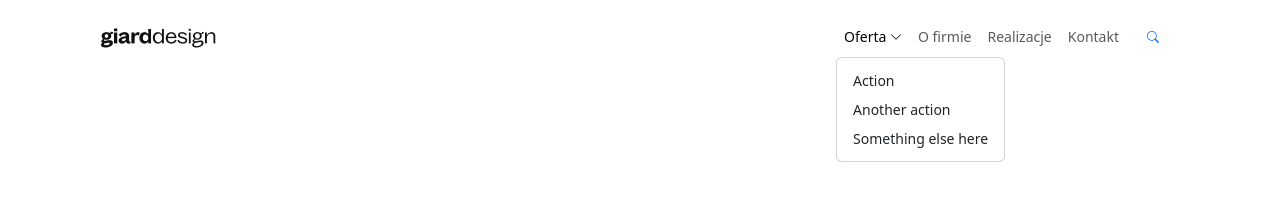
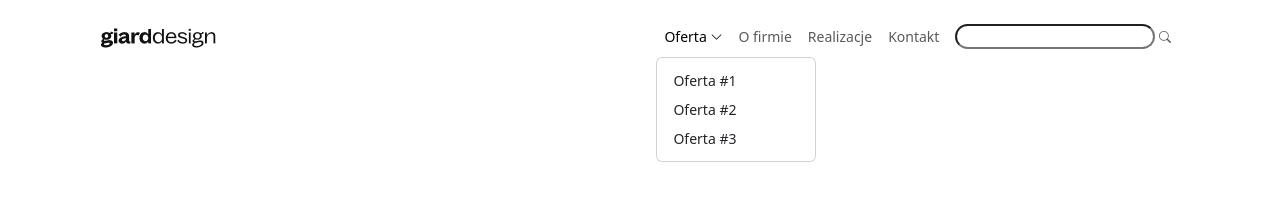
Before and after one commit to MichalPowazka/FrontEndTask, a plain HTML site: page index.html in a window 1280 px wide. Both pictures are taken after a click on the link "Oferta". Drawn offline with nearby package versions, Linux system fonts and the light colour scheme.

Commit message:
Navbar Section

```diff
--- a/index.html
+++ b/index.html
@@ -9,42 +9,40 @@
     <link rel="stylesheet" href="style.css">
 </head>
 <body>
-    <nav class="navbar navbar navbar-expand-lg">
+
+  <nav class="navbar navbar-expand-md" aria-label="Fourth navbar example">
     <div class="container-fluid">
-          <a class="navbar-brand " href="#"><img src="logo.png" alt=""></a>
-          <button class="navbar-toggler" type="button" data-toggle="collapse" data-bs-target="#navbarNavDropdown" aria-controls="navbarNavDropdown" aria-expanded="false" aria-label="Toggle navigation">
+      <a class="navbar-brand" href="#"><img src="logo.png" alt=""></a>
+      <button class="navbar-toggler" type="button" data-bs-toggle="collapse" data-bs-target="#navbarsExample04" aria-controls="navbarsExample04" aria-expanded="false" aria-label="Toggle navigation">
         <span class="navbar-toggler-icon"></span>
       </button>
-          <div class="collapse navbar-collapse" id="navbarNavDropdown">
-            <ul class="navbar-nav ms-auto d-flex align-items-center">
+
+      <div class="collapse navbar-collapse" id="navbarsExample04">
+        <ul class="navbar-nav  ms-auto d-flex align-items-center">
           <li class="nav-item dropdown">
-                <a class="nav-link dropdown-toggle" href="#" role="button" data-bs-toggle="dropdown" aria-expanded="false">
-                  Oferta
-                  <i class="bi bi-chevron-down"></i>
-                </a>
+            <a class="nav-link dropdown-toggle" href="#" data-bs-toggle="dropdown" aria-expanded="false">Oferta <i class="bi bi-chevron-down"></i></a>
             <ul class="dropdown-menu">
-                  <li><a class="dropdown-item" href="#">Action</a></li>
-                  <li><a class="dropdown-item" href="#">Another action</a></li>
-                  <li><a class="dropdown-item" href="#">Something else here</a></li>
+              <li><a class="dropdown-item" href="#">Oferta #1</a></li>
+              <li><a class="dropdown-item" href="#">Oferta #2</a></li>
+              <li><a class="dropdown-item" href="#">Oferta #3</a></li>
             </ul>
           </li>
           <li class="nav-item">
             <a class="nav-link" href="#">O firmie</a>
           </li>
           <li class="nav-item">
-                <a class="nav-link" href="#">Realizacje</a>
+            <a class="nav-link">Realizacje</a>
           </li>
           <li class="nav-item">
-                <a class="nav-link" href="#">
-                  Kontakt
+            <a class="nav-link">Kontakt</a>
+          </li>
+          <li class="nav-item">
+            <a class="nav-link">
+              <input type="text" class="searcher active">
+              <i class="bi bi-search"></i>
             </a>
           </li>
-              <li class="nav-item ">
-                <div class="search-box">
-                  <input class="search-input" type="text">
-                  <a  class="search-btn" href="#"><i class="bi bi-search"></i></a>
-              </div>
-              </li>
+
         </ul>
       </div>
     </div>
@@ -52,6 +50,9 @@
 
 
 
+
+
+
     <script src="https://cdn.jsdelivr.net/npm/bootstrap@5.3.1/dist/js/bootstrap.bundle.min.js" integrity="sha384-HwwvtgBNo3bZJJLYd8oVXjrBZt8cqVSpeBNS5n7C8IVInixGAoxmnlMuBnhbgrkm" crossorigin="anonymous"></script>
     <script src="script.js"></script>
 </body>
--- a/script.js
+++ b/script.js
@@ -0,0 +1,8 @@
+const searchIcon = document.querySelector('.bi-search')
+const input = document.querySelector('.searcher')
+
+const showSearchBar = () =>{
+    input.classList.toggle('active')
+}
+
+searchIcon.addEventListener('click',showSearchBar)
--- a/style.css
+++ b/style.css
@@ -18,35 +18,28 @@
 
 .navbar i {
     font-size: 12px;
+    cursor: pointer;
 }
 
 .dropdown-toggle::after {
     display: none !important;
 }
 
+.navbar i{
+    cursor: pointer;
+}
+
+.searcher{
+    outline: none;
+    border-radius: 15px;
+    text-align: center;
+    max-width: 0px;
+    display: none;
+    transition: 0.3s;
+}
 
 
-.search-box{
-    height: 30px;
-    display: flex;
-    cursor: pointer;
-    padding: 10px 20px;
-    background-color: #fff;
-    border-radius: 30px;
-    align-items: center;
-
+.active{
+    display:inline-block;
+    max-width: 200px;
 }
-
-.search-box:hover input{
-    width: 200px;
-    border: 1px solid black;
-}
-
-.search-input{
-    width: 0;
-    outline: none;
-    border: none;
-    font-weight: normal;
-    transition: 0.8s;
-    background-color: transparent;
-}
```
Lines whose indentation alone changed are shown as unchanged.
